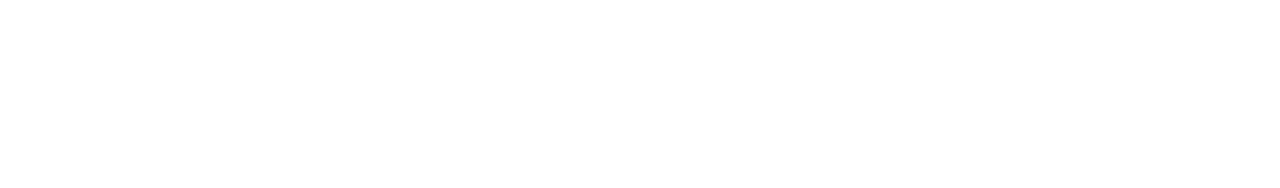
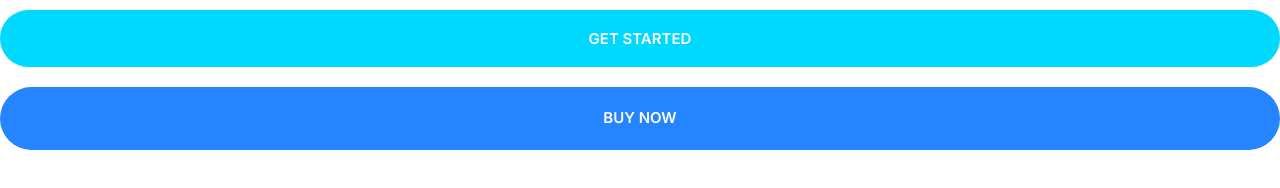
Before and after one commit to ValentinSerban/valentin, a plain HTML site: page Hostify/index.html in a window 1280 px wide. Drawn offline with Linux system fonts and the light colour scheme.

Commit message:
Build button components.

```diff
--- a/Hostify/css/styles.css
+++ b/Hostify/css/styles.css
@@ -4,6 +4,12 @@
   --color-accent: #ff3400;
   --color-headings: #1b0760;
   --color-body: #918ca4;
+}
+
+*,
+*::after,
+*::before {
+  box-sizing: border-box;
 }
 
 /* Typography */
@@ -170,3 +176,64 @@ a {
   justify-content: center;
   align-items: center;
 }
+
+/* Buttons */
+
+.btn {
+  border-radius: 40px;
+  border: none;
+  color: #fff;
+  cursor: pointer;
+  font-size: 1.8rem;
+  font-weight: 600;
+  margin: 1rem 0;
+  padding: 2rem 3rem;
+  text-align: center;
+  text-transform: uppercase;
+  white-space: nowrap;
+}
+
+.btn--primary {
+  background: var(--color-primary);
+}
+
+.btn--primary:hover {
+  background: #3a8ffd;
+}
+
+.btn--secondary {
+  background: var(--color-secondary);
+}
+
+.btn--secondary:hover {
+  background: #00c8eb;
+}
+
+.btn--accent {
+  background: var(--color-accent);
+}
+
+.btn--accent:hover {
+  background: #ec3000;
+}
+
+.btn--block {
+  width: 100%;
+  display: inline-block;
+}
+
+.btn--outline {
+  background: #fff;
+  border: 2px solid var(--color-headings);
+  color: var(--color-headings);
+}
+
+.btn--outline:hover {
+  background: var(--color-headings);
+}
+
+@media screen and (min-width: 1024px) {
+  .btn {
+    font-size: 1.5rem;
+  }
+}
--- a/Hostify/index.html
+++ b/Hostify/index.html
@@ -12,6 +12,7 @@
   <link rel="stylesheet" href="css/styles.css">
 </head>
 <body>
-
+<button class="btn btn--secondary btn--block">GET STARTED</button>
+<a href="" class="btn btn--primary btn--block">Buy now</a>
 </body>
 </html>
```
Also changed, not shown: Hostify/components/buttons.html (added, +2 -0 lines).
